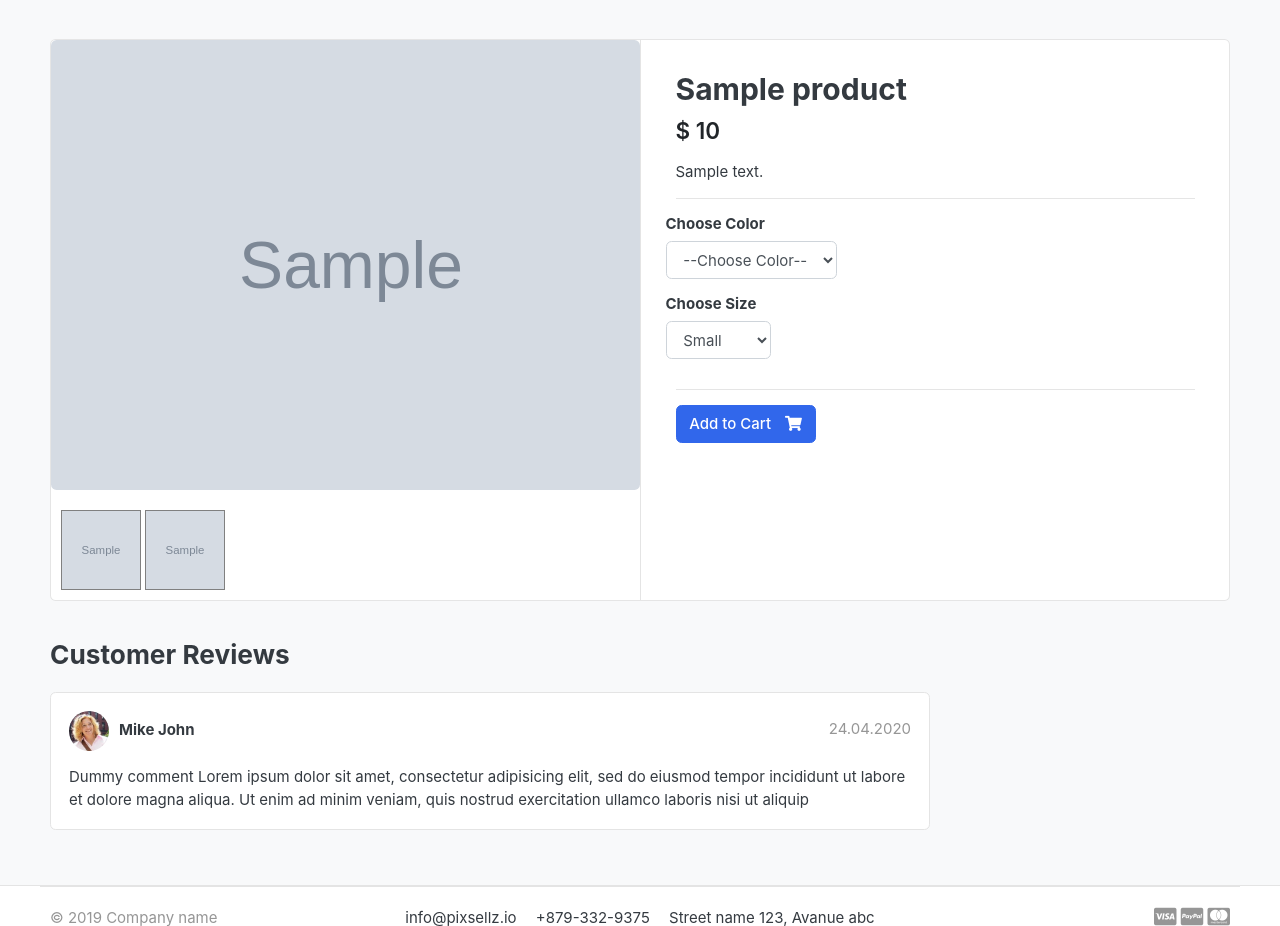
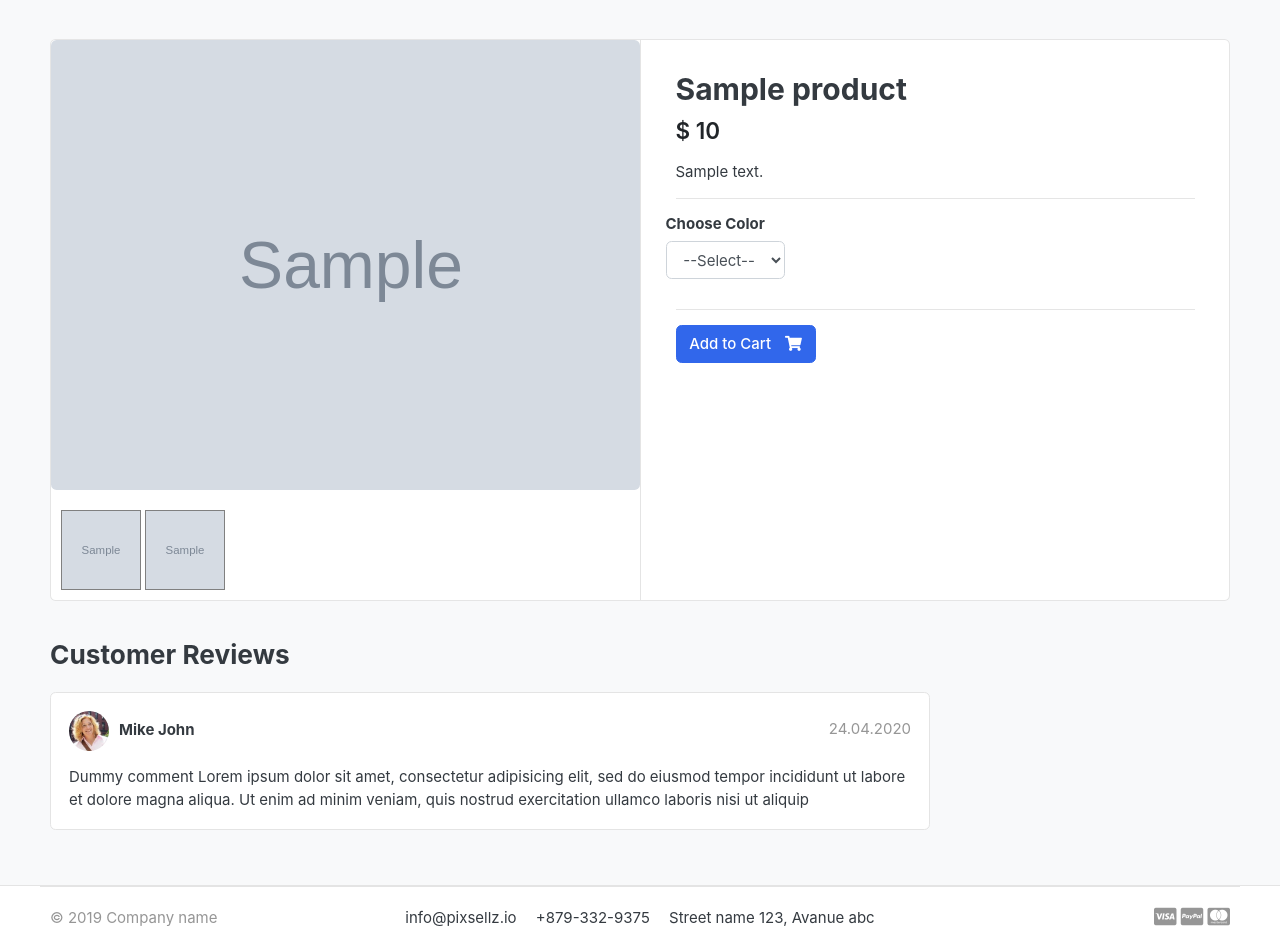
Before and after one commit to AgnosticMe/gadget-zone, a Django app: a page that uses templates/store/product_details.html in a window 1280 px wide. Shown: the part 119-1045 px from the top of the page. Run offline with Django 3.2, Linux system fonts and the light colour scheme; tables that the repository leaves empty hold one stand-in row (values such as "Sample post"); grey boxes marked "Sample" are stand-in pictures; some libraries are stand-ins or nearby versions; some web fonts are replaced.

Commit message:
create variation manager for product variants

```diff
--- a/store/models.py
+++ b/store/models.py
@@ -36,6 +36,23 @@ class ProductGallery(models.Model):
         verbose_name_plural = 'Product Gallery'
 
 
+class VariationManager(models.Manager):
+    def all(self):
+        return super(VariationManager, self).filter(is_active=True)
+
+    def color(self):
+        return self.all().filter(variation_category='color')
+
+    def size(self):
+        return self.all().filter(variation_category='size')
+
+    def style_name(self):
+        return self.all().filter(variation_category='style name')
+
+    def pattern_name(self):
+        return self.all().filter(variation_category='pattern name')
+
+
 
 variants_choices = (
     ('color', 'color'),
@@ -52,5 +69,7 @@ class Variation(models.Model):
     created = models.DateTimeField(auto_now_add=True)
     updated = models.DateTimeField(auto_now=True)
 
+    objects = VariationManager()
+
     def __unicode__(self):
         return self.product
--- a/templates/store/product_details.html
+++ b/templates/store/product_details.html
@@ -38,6 +38,7 @@
 		<main class="col-md-6 border-left">
 
 <form action="{% url 'carts:add_to_cart' single_product.id %}" method="POST">
+{% csrf_token %}
 	<article class="content-body">
 
 	<h2 class="title">{{ single_product.product_name }}</h2>
@@ -50,27 +51,62 @@
 
 
 	<hr>
+		{% if single_product.variation_set.color %}
 			<div class="row">
 				<div class="item-option-select">
 					<h6>Choose Color</h6>
 						<select name="color"  class="form-control" required>
-						<option value="" disabled selected>--Choose Color--</option>
-					{% for option in single_product.variation_set.all %}
-						<option value="{{ option.variation_value }}">{{ option.variation_value | capfirst }}</option>
+							<option value="" disabled selected>--Select--</option>
+						{% for option in single_product.variation_set.color %}
+							<option value="{{ option.variation_value | lower }}">{{ option.variation_value | capfirst }}</option>
 						{% endfor %}
 						</select>
 				</div>
 			</div> <!-- row.// -->
+		{% endif %}
+
+		{% if single_product.variation_set.size %}
 			<div class="row">
 				<div class="item-option-select">
-				<h6>Choose Size</h6>
-					<select name="color" class="form-control">
-						<option value="small">Small</option>
-						<option value="medium">Medium</option>
-						<option value="large">Large</option>
+					<h6>Size</h6>
+						<select name="size" class="form-control" required>
+							<option value="" disabled selected>--Select--</option>
+						{% for option in single_product.variation_set.size %}
+							<option value="{{ option.variation_value | lower }}">{{ option.variation_value | capfirst }}</option>
+						{% endfor %}
 						</select>
 				</div>
 			</div> <!-- row.// -->
+		{% endif %}
+
+
+		{% if single_product.variation_set.style_name %}
+			<div class="row">
+				<div class="item-option-select">
+					<h6>Style Name</h6>
+						<select name="style name" class="form-control" required>
+							<option value="" disabled selected>--Select--</option>
+						{% for option in single_product.variation_set.style_name %}
+							<option value="{{ option.variation_value | lower }}">{{ option.variation_value | capfirst }}</option>
+						{% endfor %}
+						</select>
+				</div>
+			</div> <!-- row.// -->
+		{% endif %}
+
+		{% if single_product.variation_set.pattern_name %}
+			<div class="row">
+				<div class="item-option-select">
+					<h6>Pattern Name</h6>
+						<select name="pattern name" class="form-control" required>
+							<option value="" disabled selected>--Select--</option>
+						{% for option in single_product.variation_set.pattern_name %}
+							<option value="{{ option.variation_value | lower }}">{{ option.variation_value | capfirst }}</option>
+						{% endfor %}
+						</select>
+				</div>
+			</div> <!-- row.// -->
+		{% endif %}
 	<hr>
 
 		{% if single_product.stock <= 0 %}
```
Lines whose indentation alone changed are shown as unchanged.
